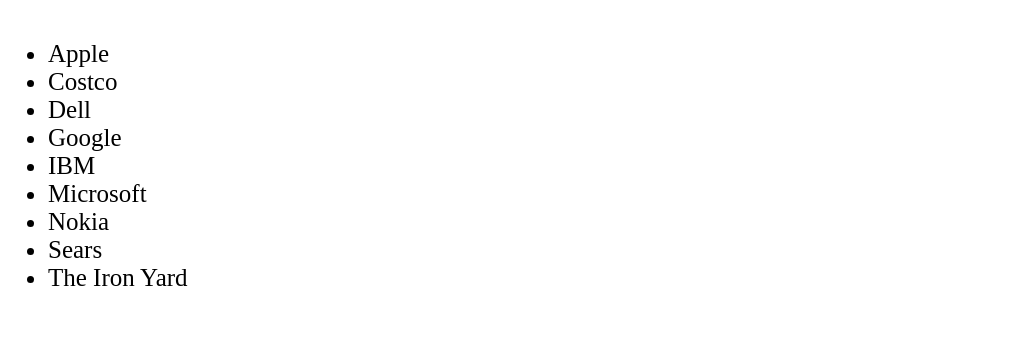
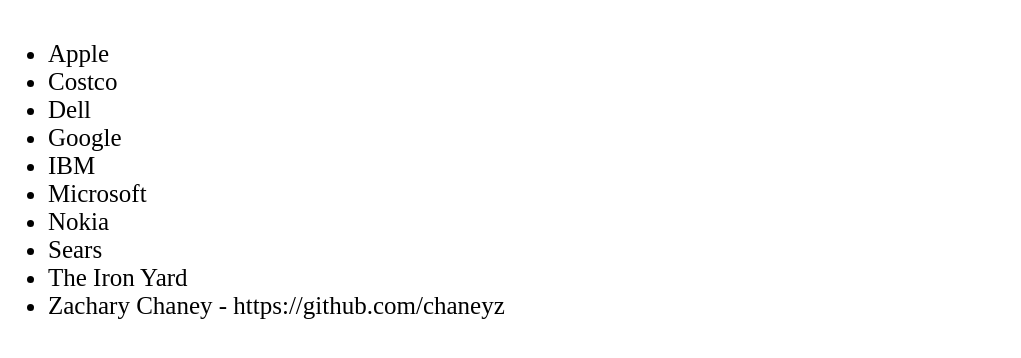
Before and after one commit to mikepitre/super-awesome-important-website, a website: page index.html in a window 1280 px wide. Shown: the part 120-478 px from the top of the page, without its empty margins (0-1021 px from the left). Drawn offline with Linux system fonts and the light colour scheme.

Commit message:
Update index.html

```diff
--- a/index.html
+++ b/index.html
@@ -16,6 +16,7 @@
 		<li>Nokia</li>
 		<li>Sears</li>
 		<li>The Iron Yard</li>
+		<li>Zachary Chaney - https://github.com/chaneyz</li>
 	</ul>
 </body>
 </html>
```
